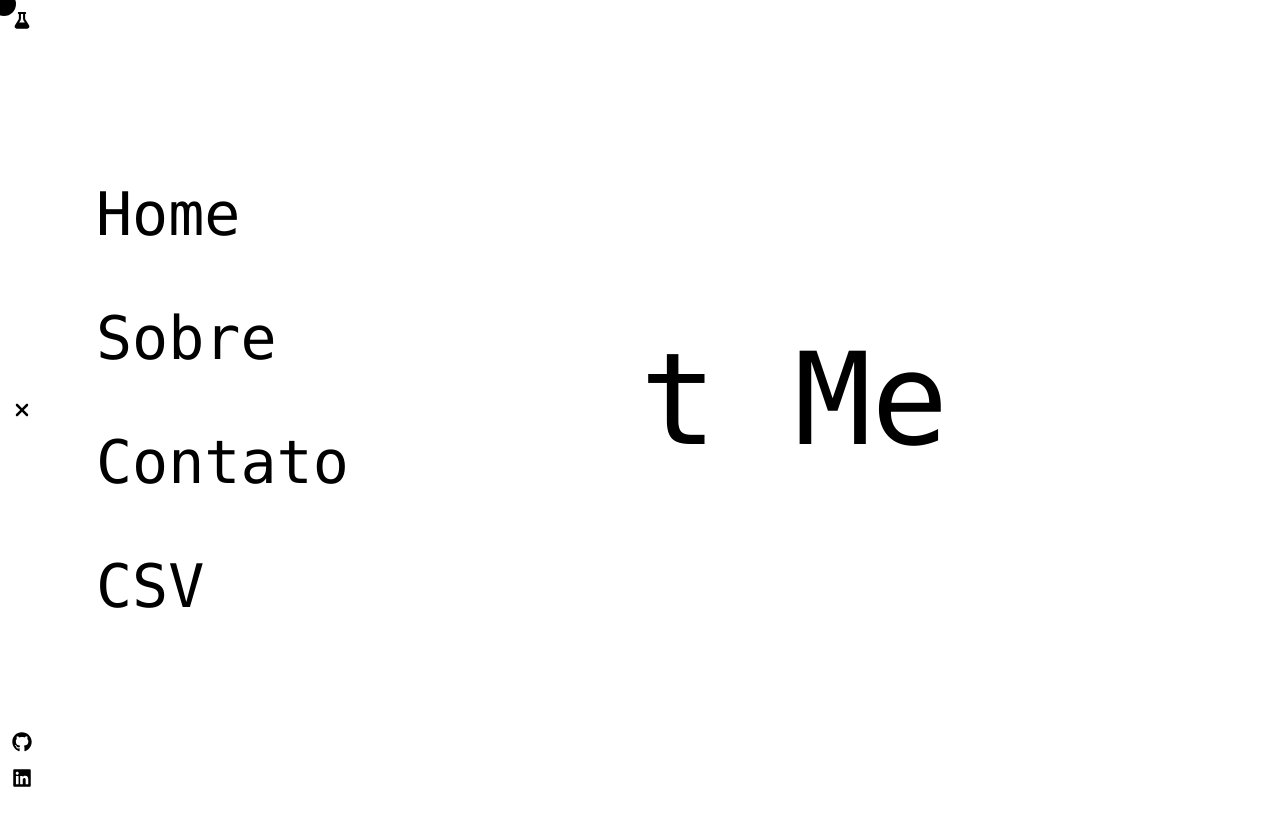
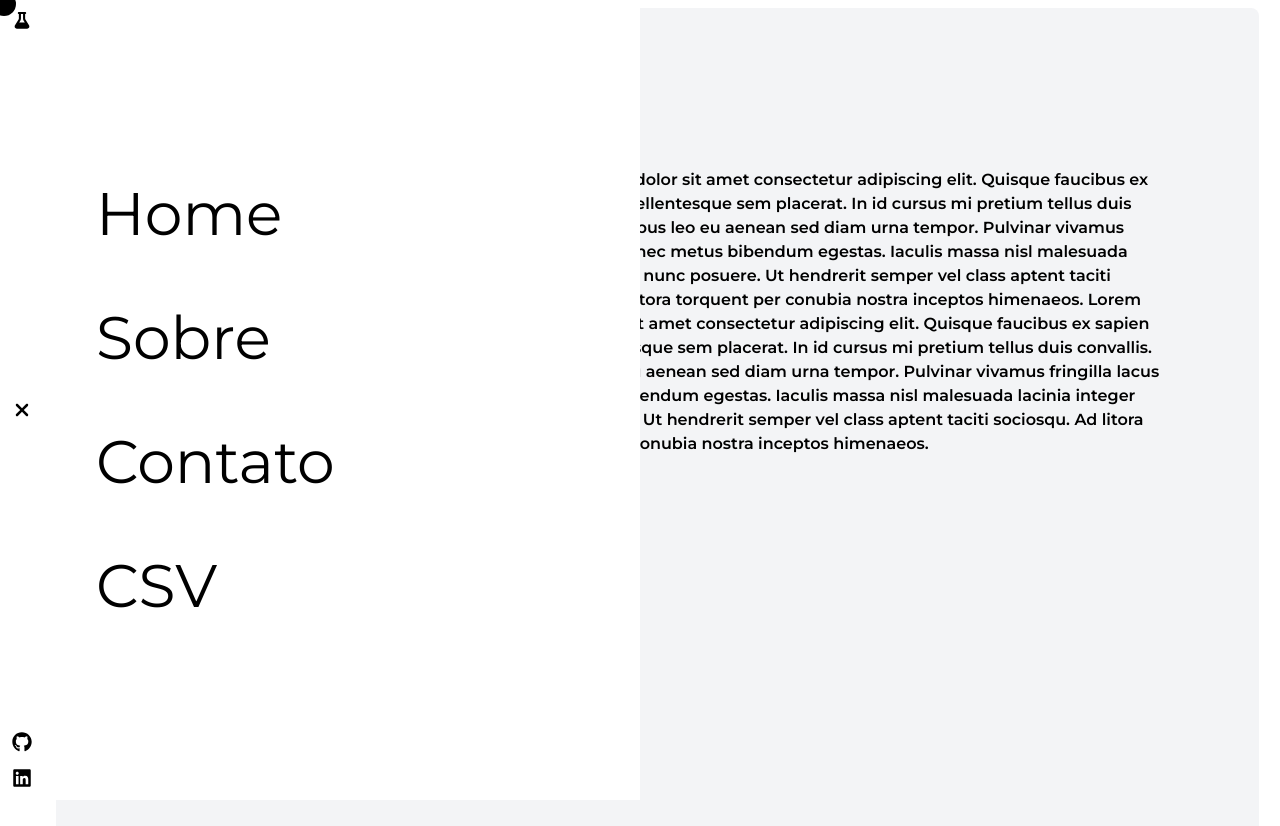
Before and after one commit to AmorimBreno/carousel-portfolio, a React (Vite) app: page /about in a window 1280 px wide. Both pictures are taken after a click on the button 22 px from the left and 410 px from the top of the page. Shown: the top 826 px of the page. Before the commit the page ends 800 px from the top, so only its background shows below. Built offline with nearby package versions, Linux system fonts and the light colour scheme.

Commit message:
about page

```diff
--- a/src/app/app.tsx
+++ b/src/app/app.tsx
@@ -5,7 +5,6 @@ import { Cursor } from './components/Cursor'
 import About from './pages/about'
 import Contact from './pages/contact'
 import CSV from './pages/csv'
-import { NavbarContext } from './contexts/sidebar-context'
 
 export function App() {
   return (
--- a/src/app/components/Sidebar/PageLink.tsx
+++ b/src/app/components/Sidebar/PageLink.tsx
@@ -18,7 +18,7 @@ export default function PageLink(props: {
   return (
     <motion.a
       onClick={followLink}
-      className="cursor-none hover:underline"
+      className="cursor-none hover:underline font-mont"
       initial={{ opacity: 0, x: -10 }}
       animate={{ opacity: 1, x: 0 }}
       exit={{ opacity: 0, x: -10 }}
--- a/src/app/components/Sidebar/Sidebar.tsx
+++ b/src/app/components/Sidebar/Sidebar.tsx
@@ -54,7 +54,7 @@ export default function Sidebar() {
             className="flex flex-row gap-16"
           >
             <div className="h-10 w-1/3"></div>
-            <div className="flex flex-col gap-16 font-mono text-4xl text-black sm:text-6xl">
+            <div className="flex flex-col gap-16 font-mont text-4xl text-black sm:text-6xl">
               <PageLink
                 link="/"
                 title="Home"
--- a/src/app/pages/about.tsx
+++ b/src/app/pages/about.tsx
@@ -1,8 +1,21 @@
 export default function About() {
+
+  const textExemple = "Lorem ipsum dolor sit amet consectetur adipiscing elit. Quisque faucibus ex sapien vitae pellentesque sem placerat. In id cursus mi pretium tellus duis convallis. Tempus leo eu aenean sed diam urna tempor. Pulvinar vivamus fringilla lacus nec metus bibendum egestas. Iaculis massa nisl malesuada lacinia integer nunc posuere. Ut hendrerit semper vel class aptent taciti sociosqu. Ad litora torquent per conubia nostra inceptos himenaeos. Lorem ipsum dolor sit amet consectetur adipiscing elit. Quisque faucibus ex sapien vitae pellentesque sem placerat. In id cursus mi pretium tellus duis convallis. Tempus leo eu aenean sed diam urna tempor. Pulvinar vivamus fringilla lacus nec metus bibendum egestas. Iaculis massa nisl malesuada lacinia integer nunc posuere. Ut hendrerit semper vel class aptent taciti sociosqu. Ad litora torquent per conubia nostra inceptos himenaeos."
+
   return (
     <>
-      <div className="flex h-screen w-screen flex-col items-center justify-center p-24 font-mono text-9xl text-black">
-        About Me
+      <div className="h-[200vh] w-[99vw] font-mono text-black bg-white pl-14 pr-2 pt-2 pb-2 flex justify-center items-center cursor-none">
+        <div className="w-full h-full bg-gray-100 rounded-lg overflow-hidden relative font-mont">
+          <div className="w-full h-full px-24 pt-16 ">
+            <h1 className="text-5xl font-semibold font-mont">About Me</h1>
+            <div className="mt-12 flex flex-row h-full gap-12">
+              <div className="w-1/3 h-1/3 bg-red-500"></div>
+              <h1 className="text-md font-semibold font-mont h-min w-2/3">{textExemple}</h1>
+            </div>
+          </div>
+
+
+        </div>
       </div>
     </>
   )
```
